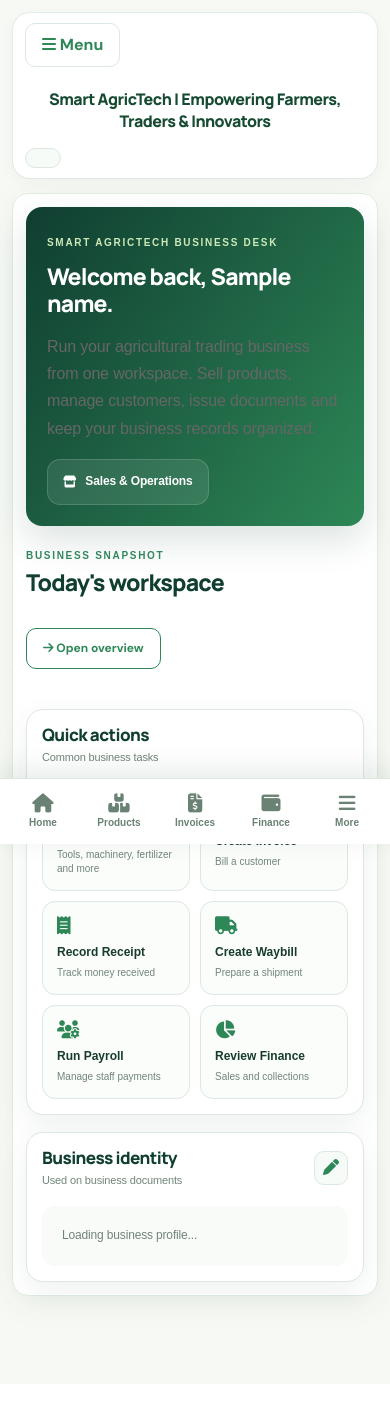
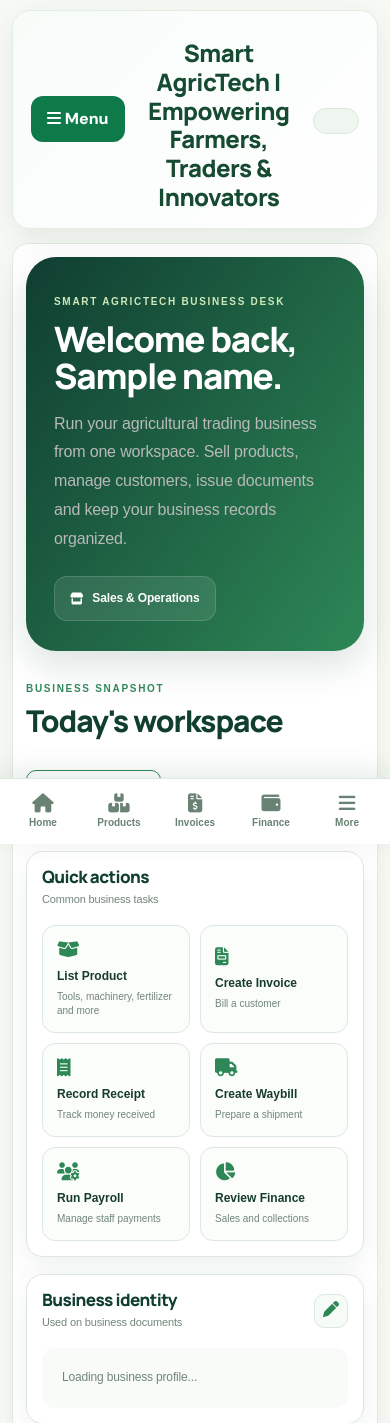
Before and after one commit to BashirBichi/Smart-AgricTech, a Flask app: template Templates/marketer_dashboard.html in a window 390 px wide. Shown: the top 1423 px of the page. Before the commit the page ends 1318 px from the top, so only its background shows below. Run offline with Flask 3, Linux system fonts and the light colour scheme; the template is opened without the code that fills it: most values are stand-ins (such as "Sample title", 1, 10 or a date in 2020).

Commit message:
style(marketer): match shared mobile dashboard dimensions

```diff
--- a/Static/Css/marketer-workspace.css
+++ b/Static/Css/marketer-workspace.css
@@ -38,3 +38,33 @@
  .marketer-shell .section-heading .btn{width:auto}
  .marketer-shell .business-table{min-width:700px}
 }
+
+/* Shared Smart AgricTech mobile shell parity */
+.marketer-shell .agri-bottom-nav{position:fixed;display:none;bottom:0;left:0;right:0;z-index:1040}
+.marketer-shell .dashboard-header{display:flex;align-items:center;gap:14px}
+.marketer-shell .dashboard-header .dashboard-title{margin:0;flex:1;min-width:0}
+@media(max-width:767.98px){
+  body{padding-bottom:calc(76px + env(safe-area-inset-bottom,0px))!important}
+  .marketer-shell .main-content{padding:10px 12px 18px!important}
+  .marketer-shell .dashboard-header{background:linear-gradient(135deg,#f7fcf9,#fff)!important;border:1px solid #e0eee5!important;border-radius:18px!important;box-shadow:0 8px 28px #0c422014!important;margin-bottom:14px!important;padding:16px 18px!important;min-height:76px}
+  .marketer-shell .dashboard-header .dashboard-title{font-weight:800!important;color:#164b32!important;letter-spacing:-.5px;font-size:24px!important;line-height:1.2!important}
+  .marketer-shell .agri-mobile-menu-toggle{background:#0f7a49!important;color:#fff!important;border:0!important;border-radius:12px!important;padding:11px 16px!important;font-weight:800!important;white-space:nowrap}
+  .marketer-shell .marketer-profile-button{background:#eef6ef!important;border:1px solid #dbe9df!important;border-radius:14px!important;padding:12px 14px!important;color:#173c2d!important;font-weight:800!important;white-space:nowrap}
+  .marketer-shell .marketer-profile-button i{display:none}
+  .marketer-shell .marketer-hero{border-radius:30px!important;padding:30px 28px!important;min-height:0!important}
+  .marketer-shell .marketer-hero h2{font-size:35px!important;line-height:1.05!important}
+  .marketer-shell .marketer-hero p{font-size:16px!important;line-height:1.8!important;color:#b8b9b8!important}
+  .marketer-shell .hero-badge{margin-top:22px!important}
+  .marketer-shell .section-heading{margin:30px 0 18px!important}
+  .marketer-shell .section-heading h3{font-size:30px!important}
+  .marketer-shell .marketer-kpi-grid{grid-template-columns:repeat(2,minmax(0,1fr))!important;gap:14px!important}
+  .marketer-shell .mk-kpi{min-height:150px!important;padding:20px!important;border-radius:20px!important}
+  .marketer-shell .mk-kpi strong{font-size:25px!important}
+  .marketer-shell .marketer-home-grid,.marketer-shell .marketer-two-column{grid-template-columns:1fr!important}
+  .marketer-shell .agri-bottom-nav{display:grid!important;grid-template-columns:repeat(5,minmax(0,1fr));background:#fff;box-shadow:0 -7px 28px #103f2a1a;border-top:1px solid #dce9df;padding:7px 6px calc(7px + env(safe-area-inset-bottom,0px));gap:2px}
+  .marketer-shell .agri-bottom-nav button{background:none;border:0;border-radius:12px;color:#6a8274;display:flex;flex-direction:column;align-items:center;justify-content:center;gap:3px;min-width:0;min-height:51px;font-size:10px;font-weight:750}
+  .marketer-shell .agri-bottom-nav button i{font-size:19px}
+  .marketer-shell .agri-bottom-nav button.active{background:#e5f5ea;color:#0e7c46}
+  .marketer-shell .content-section{border-radius:16px!important}
+}
+@media(min-width:768px){.marketer-shell .agri-bottom-nav{display:none!important}}
```
